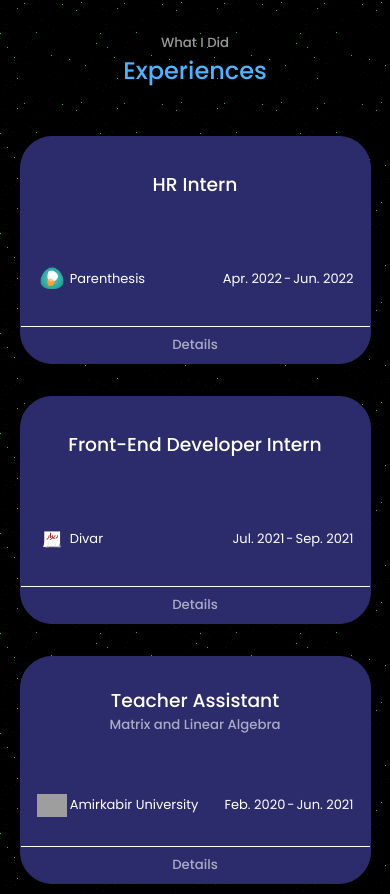
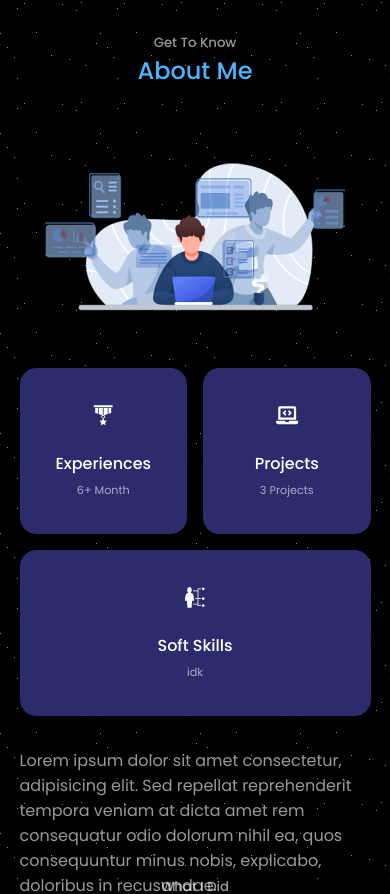
Before and after one commit to Saeed-Ghiasi/CV, a React (Create React App) app: page / in a window 390 px wide. Shown: the part 895-1789 px from the top of the page. Built offline with nearby package versions, Linux system fonts and the light colour scheme; grey boxes are pictures that could not be loaded.

Commit message:
add about me page + minor responsive issues fixed

```diff
--- /dev/null
+++ b/src/data/about.js
@@ -0,0 +1,20 @@
+import { GiStarMedal, GiSkills } from 'react-icons/gi';
+import { FaLaptopCode } from 'react-icons/fa';
+
+export const about = [
+  {
+    title: "Experiences",
+    icon: <GiStarMedal />,
+    explanation: "6+ Month",
+  },
+  {
+    title: "Projects",
+    icon: <FaLaptopCode />,
+    explanation: "3 Projects",
+  },
+  {
+    title: "Soft Skills",
+    icon: <GiSkills />,
+    explanation: "idk",
+  }
+]
--- a/src/shared-components/ExperienceCard/ExperienceCard.scss
+++ b/src/shared-components/ExperienceCard/ExperienceCard.scss
@@ -54,4 +54,8 @@
   &:hover {
     background-color: transparent;
   }
+
+  @media screen and (max-width: 600px) {
+    min-height: 18vh;
+  }
 }
--- a/src/shared-components/FullPageLayout/FullPageLayout.scss
+++ b/src/shared-components/FullPageLayout/FullPageLayout.scss
@@ -2,11 +2,14 @@
 
 .full-page-layout {
   width: 100vw;
+  height: 700px;
   min-height: 100vh;
+  position: relative;
 
   .container {
     width: $container-width-lg;
-    height: 100%;
+    height: 200px;
+    min-height: 90%;
     margin: 0 auto;
     padding-top: 10vh;
     position: relative;
--- a/src/views/About/About.scss
+++ b/src/views/About/About.scss
@@ -0,0 +1,29 @@
+@import "../../styles/variables.scss";
+
+.about {
+
+  &__main {
+    height: 100%;
+    display: flex;
+    gap: 5rem;
+
+    @media screen and (max-width: 1024px) {
+      flex-direction: column;
+      gap: 0rem;
+    }
+  }
+
+  &__content {
+    p {
+      margin: 2rem 0px 2.6rem;
+      color: $color-light;
+      text-align: start;
+    }
+  }
+
+  &__cards {
+    display: flex;
+    flex-wrap: wrap;
+    gap: 1rem;
+  }
+}
--- /dev/null
+++ b/src/views/About/components/AboutCards/AboutCards.scss
@@ -0,0 +1,29 @@
+@import "../../../../styles/variables.scss";
+
+.about-card {
+  flex: 1 1 0px;
+  background-color: $bg-secondary;
+  border: 1px solid $bg-secondary;
+  border-radius: 1rem;
+  padding: 2rem;
+  text-align: center;
+
+  span {
+    display: inline-block;
+    font-size: 1.4rem;
+    margin-bottom: 1rem;
+  }
+
+  &__title {
+    font-size: medium;
+  }
+
+  small {
+    font-size: 0.7rem;
+    color: $color-light;
+  }
+
+  &:hover {
+    background-color: transparent;
+  }
+}
--- /dev/null
+++ b/src/views/About/components/AboutCards/index.jsx
@@ -0,0 +1,21 @@
+import React from 'react';
+
+import './AboutCards.scss';
+
+function AboutCards({
+  data : {
+    title,
+    icon,
+    explanation,
+  }
+}) {
+  return (
+    <div className="about-card">
+      <span>{icon}</span>
+      <h3 className="about-card__title">{title}</h3>
+      <small>{explanation}</small>
+    </div>
+  )
+}
+
+export default AboutCards;
--- a/src/views/About/index.jsx
+++ b/src/views/About/index.jsx
@@ -1,14 +1,32 @@
 import React from 'react';
 
 import FullPageLayout from '../../shared-components/FullPageLayout';
+import AboutCards from './components/AboutCards';
 
+import { about } from '../../data/about.js';
+
+import ExperiencesImg from '../../assets/Experiences.png';
 import './About.scss';
 
 function About() {
   const BLOCK = 'about'
   return (
     <FullPageLayout BLOCK={BLOCK}>
-
+      <h5>Get To Know</h5>
+      <h2>About Me</h2>
+      <div className="about__main">
+        <div className="about__imageArea">
+          <img width="300px" src={ExperiencesImg} alt="Experiences" />
+        </div>
+        <div className="about__content">
+          <div className="about__cards">
+            {about.map((data) => <AboutCards data={data} />)}
+          </div>
+          <p>
+            Lorem ipsum dolor sit amet consectetur, adipisicing elit. Sed repellat reprehenderit tempora veniam at dicta amet rem consequatur odio dolorum nihil ea, quos consequuntur minus nobis, explicabo, doloribus in recusandae.
+          </p>
+        </div>
+      </div>
     </FullPageLayout>
   )
 }
--- a/src/views/App.jsx
+++ b/src/views/App.jsx
@@ -16,6 +16,7 @@ function App() {
         Under Construction!
       </div>
       <Introduction />
+      <About />
       <Experiences />
       <Skills />
     </main>
--- a/src/views/Introduction/Introduction.scss
+++ b/src/views/Introduction/Introduction.scss
@@ -15,7 +15,7 @@
 
   &__img {
     background: linear-gradient($color-primary, transparent);
-    max-width: 20.9rem;
+    max-width: 20rem;
     border-radius: 12rem 12rem 0 0;
     overflow: hidden;
   }
--- a/src/views/Introduction/index.jsx
+++ b/src/views/Introduction/index.jsx
@@ -24,7 +24,7 @@ function Introduction() {
         </div>
 
         <div className={`${BLOCK}__socials`}>
-          <a href="https://www.linkedin.com/in/saeed-ghiasi/" target="__blank"><BsLinkedin /></a>
+          <a href="https://www.linkedin.com/in/saeed-ghiasi/" target="_blank"><BsLinkedin /></a>
           <a href="https://github.com/Saeed-Ghiasi" target="_blank"><BsGithub /></a>
           <a href="https://saeedghiasi.t@gmail.com" target="_blank"><MdEmail /></a>
         </div>
```
Also changed, not shown: src/assets/Experiences.png (added).
